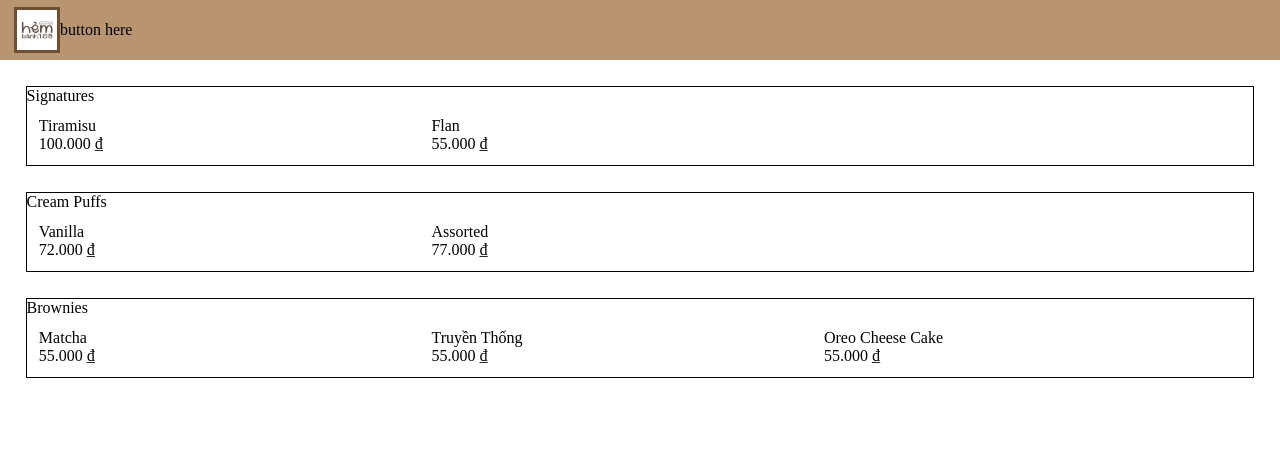
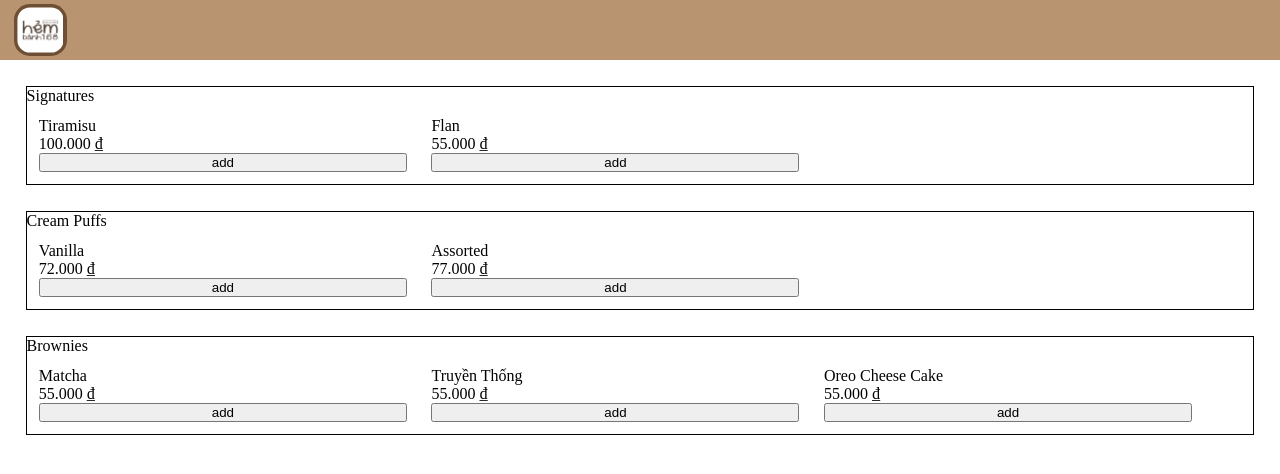
Before and after one commit to hoanhua14/hem168, a React (Vite) app in the folder 168/: page / in a window 1280 px wide. Shown: the top 474 px of the page. Built offline with nearby package versions, Linux system fonts and the light colour scheme.

Commit message:
installed redux

```diff
--- a/168/package.json
+++ b/168/package.json
@@ -10,8 +10,10 @@
     "preview": "vite preview"
   },
   "dependencies": {
+    "@reduxjs/toolkit": "^2.8.2",
     "react": "^19.1.0",
-    "react-dom": "^19.1.0"
+    "react-dom": "^19.1.0",
+    "react-redux": "^9.2.0"
   },
   "devDependencies": {
     "@eslint/js": "^9.25.0",
--- a/168/src/components/Button.jsx
+++ b/168/src/components/Button.jsx
@@ -1,4 +1,4 @@
 const Button = () => {
-  return <>button here</>;
+  return <button>add</button>;
 };
 export default Button;
--- a/168/src/components/MainPage.jsx
+++ b/168/src/components/MainPage.jsx
@@ -1,4 +1,3 @@
-import Button from "./Button";
 import Products from "./Products";
 
 const MainPage = () => {
@@ -6,7 +5,6 @@ const MainPage = () => {
     <>
       <div className="header">
         <img src="/assets/logo.png" alt="logo" className="logo"></img>
-        <Button className="button" />
       </div>
       <Products category="Signatures" />
       <Products category="Cream Puffs" />
--- a/168/src/components/ProductCard.jsx
+++ b/168/src/components/ProductCard.jsx
@@ -1,3 +1,5 @@
+import Button from "./Button";
+
 const ProductCard = ({ name, price }) => {
   const formatVND = (number) =>
     number.toLocaleString("vi-VN", { style: "currency", currency: "VND" });
@@ -5,6 +7,7 @@ const ProductCard = ({ name, price }) => {
     <div className="product-card">
       {name}
       <div>{formatVND(price)}</div>
+      <Button></Button>
     </div>
   );
 };
--- a/168/src/index.css
+++ b/168/src/index.css
@@ -19,6 +19,8 @@
   width: auto;
   background-color: #6e4f33;
   padding: 3px;
+  border-radius: 30%;
+  zoom: 115%;
 }
 .button {
   background-color: black;
```
Also changed, not shown: 168/src/store.js (added), 1 other file (tests, documents, lock files or other folders).
